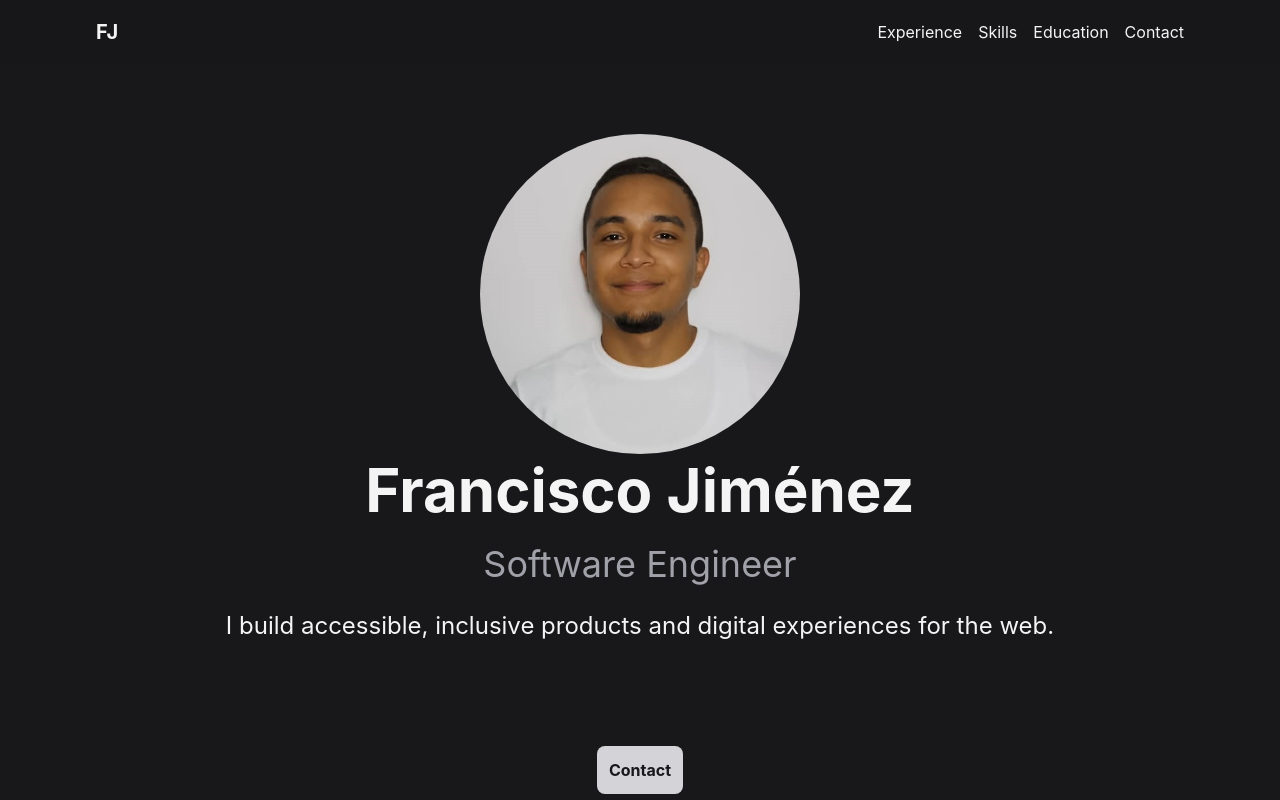
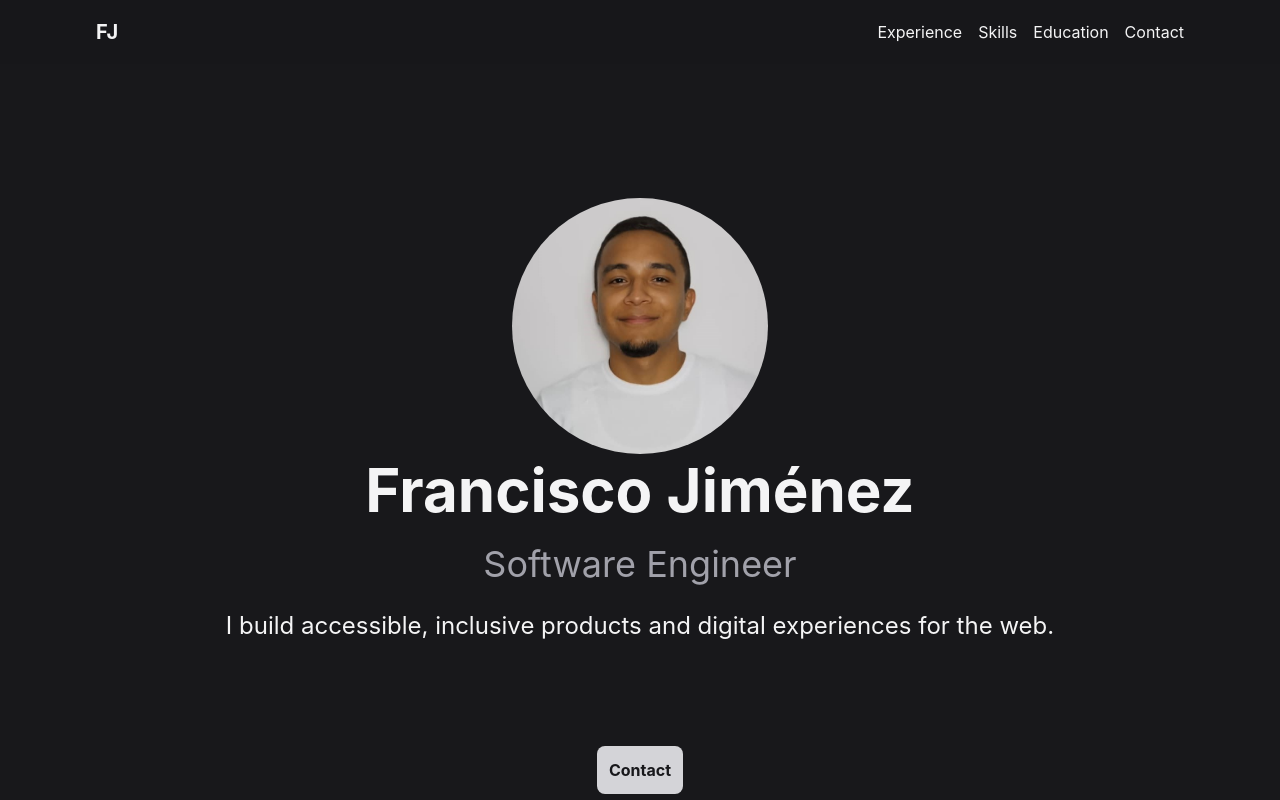
Before and after one commit to Franciscosx/CV, a React (Create React App) app: page / in a window 1280 px wide. Shown: the top 800 px of the page. Built offline with nearby package versions, Linux system fonts and the light colour scheme.

Commit message:
my changes

```diff
--- a/package.json
+++ b/package.json
@@ -14,7 +14,9 @@
     "react": "^18.3.1",
     "react-dom": "^18.3.1",
     "react-icons": "^5.3.0",
+    "react-native": "^0.75.4",
     "react-scripts": "5.0.1",
+    "react-toggle": "^4.1.3",
     "tailwind-merge": "^2.5.4",
     "tailwindcss": "^3.4.14",
     "tailwindcss-animate": "^1.0.7",
@@ -23,7 +25,7 @@
   "scripts": {
     "start": "react-scripts start",
     "predeploy": "npm run build",
-    "deploy":"gh-pages -d dist",
+    "deploy": "gh-pages -d dist",
     "build": "react-scripts build",
     "test": "react-scripts test",
     "eject": "react-scripts eject"
--- a/src/App.js
+++ b/src/App.js
@@ -30,8 +30,9 @@ export default function PortfolioLayout() {
   const exp = [{ id: 1, name: "Greenbulk - Venezuela", date: "Nov 2022-Abr 2023", var: "Macros, JavaScript" }]
 
   return (
+
     <div className="min-h-screen bg-zinc-900 text-zinc-100">
-        {/*header*/}
+      {/*header*/}
       <header className="fixed top-0 left-0 right-0 z-50 bg-zinc-900/80 backdrop-blur-sm">
         <div className="max-w-6xl mx-auto px-4 sm:px-6 lg:px-8">
           <div className="flex items-center justify-between h-16">
@@ -123,16 +124,17 @@ export default function PortfolioLayout() {
           </div>
         )}
       </header>
+      <div className="min-h-8"></div>
 
       <main className="pt-16">
         {/*about*/}
-        <section
-          id="about"
+        <section id="about"
           className="min-h-screen flex items-center justify-center"
         >
           <div className="max-w-4xl mx-auto px-4 sm:px-6 lg:px-8 text-center">
             <div class="flex justify-center items-center rounded-full">
-              <img class="rounded-full max-h-80" src="/fotocarnet.jpeg" alt="FranciscoJimenezalternate text" />
+              {/*image*/}
+              <img class="rounded-full max-h-64" src="/fotocarnet.jpeg" alt="FranciscoJimenezalternate text" />
             </div>
             <h1 className="text-4xl sm:text-5xl md:text-6xl font-bold mb-4">
               <input
```
Also changed, not shown: 1 other file (tests, documents, lock files or other folders).
